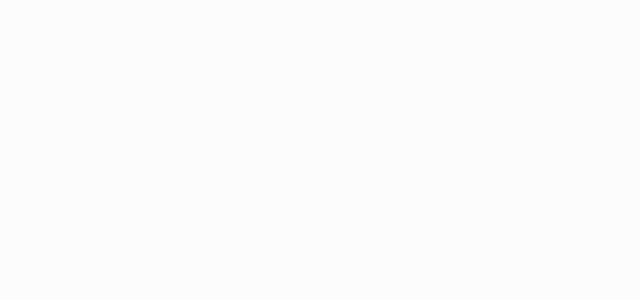
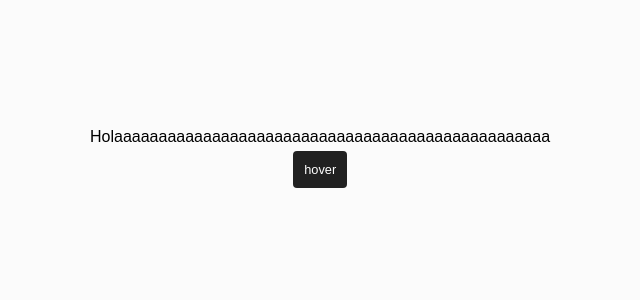
Before and after one commit to aguirrealvaro/utils-library, a React app: page / in a window 1280 px wide. Shown: the top 300 px of the page, without its empty margins (102-742 px from the left). Built offline with nearby package versions, Linux system fonts and the light colour scheme.

Commit message:
Fix vertical positions

```diff
--- a/src/components/App/App.tsx
+++ b/src/components/App/App.tsx
@@ -1,10 +1,14 @@
 import React, { FunctionComponent } from "react";
 import { ThemeProvider } from "styled-components";
 import { theme, GlobalStyles } from ".";
+import { Tooltip } from "../Tooltip";
 
 export const App: FunctionComponent = () => {
   return (
     <ThemeProvider theme={theme}>
+      <Tooltip content="hover">
+        <span>Holaaaaaaaaaaaaaaaaaaaaaaaaaaaaaaaaaaaaaaaaaaaaaaaaa</span>
+      </Tooltip>
       <GlobalStyles />
     </ThemeProvider>
   );
--- a/src/components/Tooltip/Tooltip.tsx
+++ b/src/components/Tooltip/Tooltip.tsx
@@ -2,25 +2,27 @@ import React, { FunctionComponent, useEffect, useRef, useState } from "react";
 import styled, { keyframes } from "styled-components";
 import { Portal } from "..";
 import { ANIMATION_TIME } from "./constants";
-import { PlacementType, CoordinatesType } from "./types";
+import { PlacementType, CoordinatesType, TriggerType } from "./types";
 
 type TooltipProps = {
   content: string | JSX.Element;
   placement?: PlacementType;
+  trigger?: TriggerType;
   className?: string;
 };
 
 export const Tooltip: FunctionComponent<TooltipProps> = ({
   children,
   content,
-  placement = "top",
+  placement = "bottom",
+  trigger = "hover",
   className,
 }) => {
   const triggerRef = useRef<HTMLDivElement>(null);
   const hoverRef = useRef<HTMLDivElement>(null);
 
   const [coords, setCoords] = useState<CoordinatesType>({ top: 0, left: 0 });
-  const [showTooltip, setShowTooltip] = useState<boolean>(false);
+  const [showTooltip, setShowTooltip] = useState<boolean>(true);
 
   const openPopover = () => {
     if (!showTooltip) setShowTooltip(true);
@@ -37,16 +39,19 @@ export const Tooltip: FunctionComponent<TooltipProps> = ({
 
     if (!bounding) return;
 
-    const gapX = 5;
-    const gapY = 3;
+    const gapX = 7;
+    const gapY = 5;
 
     const { x, y, width, height } = bounding;
 
+    const verticalTop = x + width / 2 - hoverWidth / 2;
+    const horizontalLeft = y - height / 2 + window.scrollY;
+
     const positions: Record<PlacementType, CoordinatesType> = {
-      top: { top: x - width, left: y - hoverHeight - gapY + window.scrollY },
-      right: { top: x + width + gapX, left: y - height / 2 + window.scrollY },
-      bottom: { top: x - width, left: y + height + gapY + window.scrollY },
-      left: { top: x - hoverWidth - gapX, left: y - height / 2 + window.scrollY },
+      top: { top: verticalTop, left: y - hoverHeight - gapY + window.scrollY },
+      right: { top: x + width + gapX, left: horizontalLeft },
+      bottom: { top: verticalTop, left: y + height + gapY + window.scrollY },
+      left: { top: x - hoverWidth - gapX, left: horizontalLeft },
     };
 
     setCoords(positions[placement]);
--- a/src/components/Tooltip/types.ts
+++ b/src/components/Tooltip/types.ts
@@ -4,3 +4,5 @@ export type CoordinatesType = {
 };
 
 export type PlacementType = "top" | "right" | "bottom" | "left";
+
+export type TriggerType = "hover" | "click";
```
